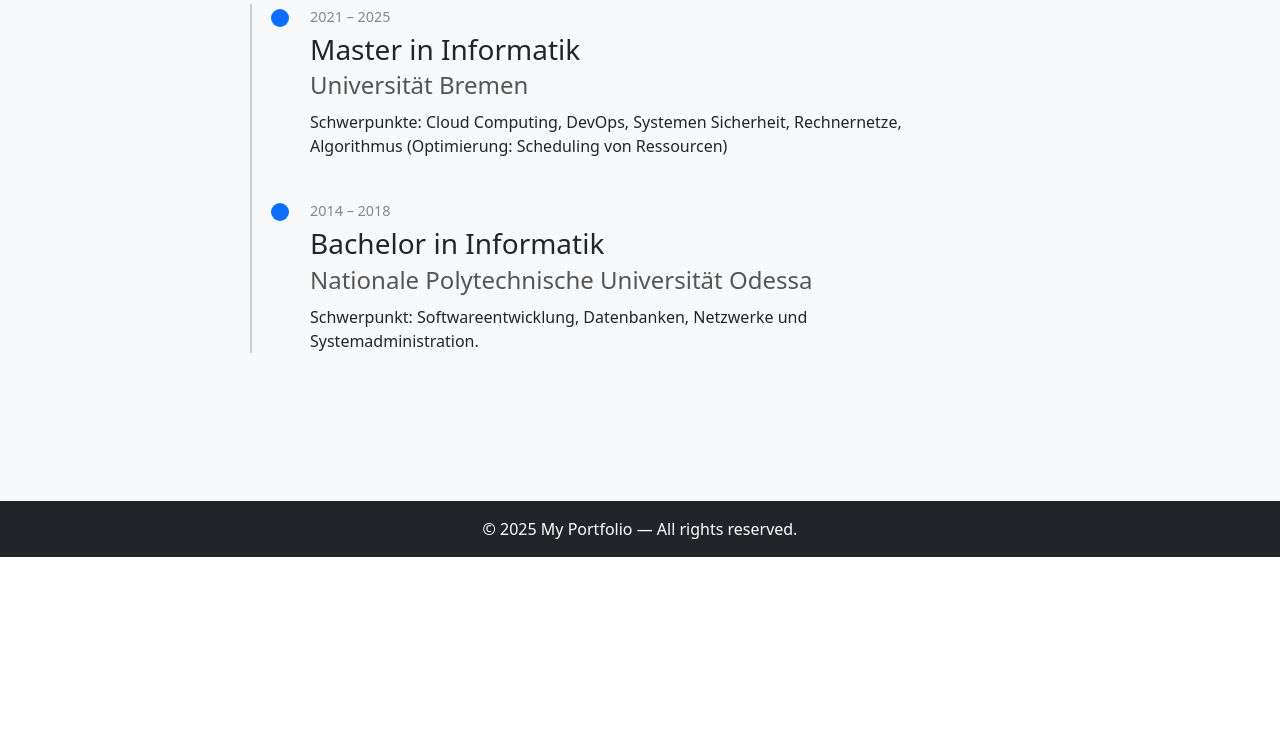
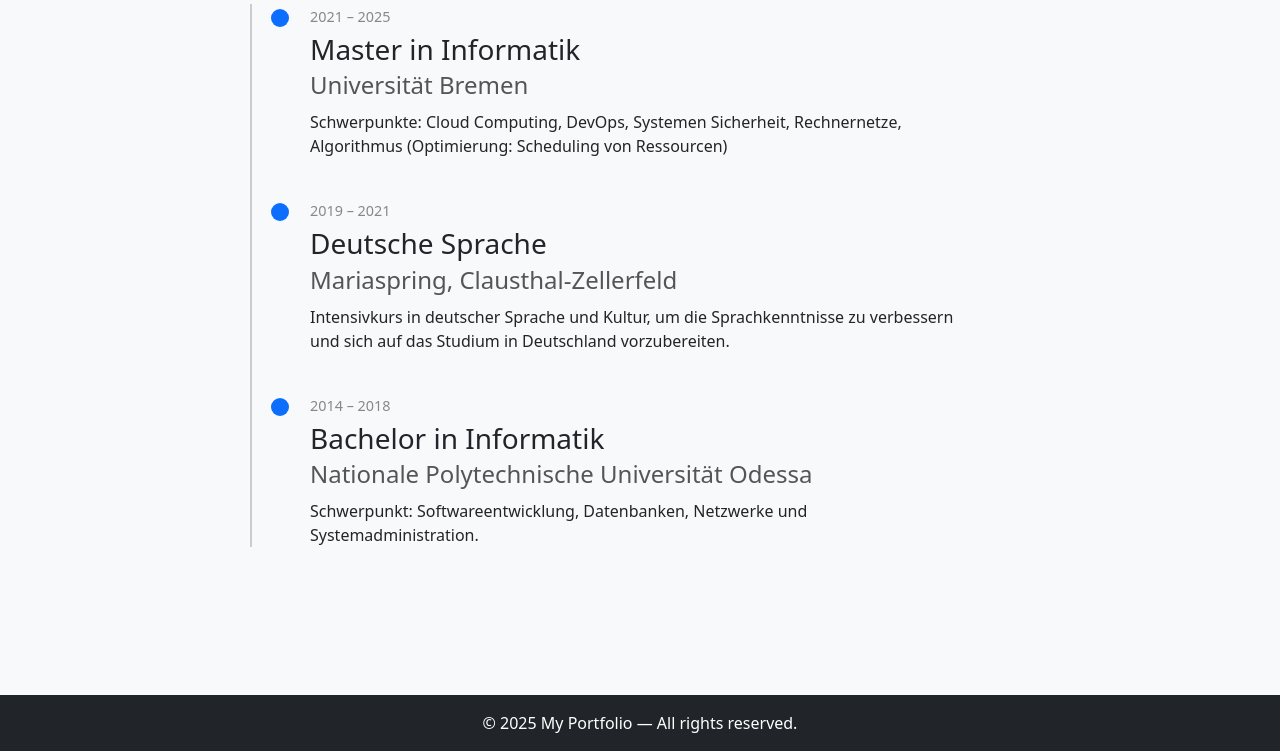
Before and after one commit to bcho77/PythonProject, a Django app: page /about/ in a window 1280 px wide. Shown: the part 357-1108 px from the top of the page. Before the commit the page ends 914 px from the top, so only its background shows below. Run offline with Django 5.2, Linux system fonts and the light colour scheme.

Commit message:
Edt about.html

```diff
--- a/PortoFolio/core/templates/core/about.html
+++ b/PortoFolio/core/templates/core/about.html
@@ -24,6 +24,18 @@
         </p>
       </div>
     </div>
+    <div class="timeline-item">
+      <div class="timeline-dot"></div>
+      <div class="timeline-content">
+        <span class="timeline-date">2019 – 2021</span>
+        <h3>Deutsche Sprache</h3>
+        <h4>Mariaspring, Clausthal-Zellerfeld</h4>
+        <p>
+          Intensivkurs in deutscher Sprache und Kultur, um die Sprachkenntnisse zu verbessern und sich auf das
+          Studium in Deutschland vorzubereiten.
+        </p>
+      </div>
+    </div>
 
     <div class="timeline-item">
       <div class="timeline-dot"></div>
```
